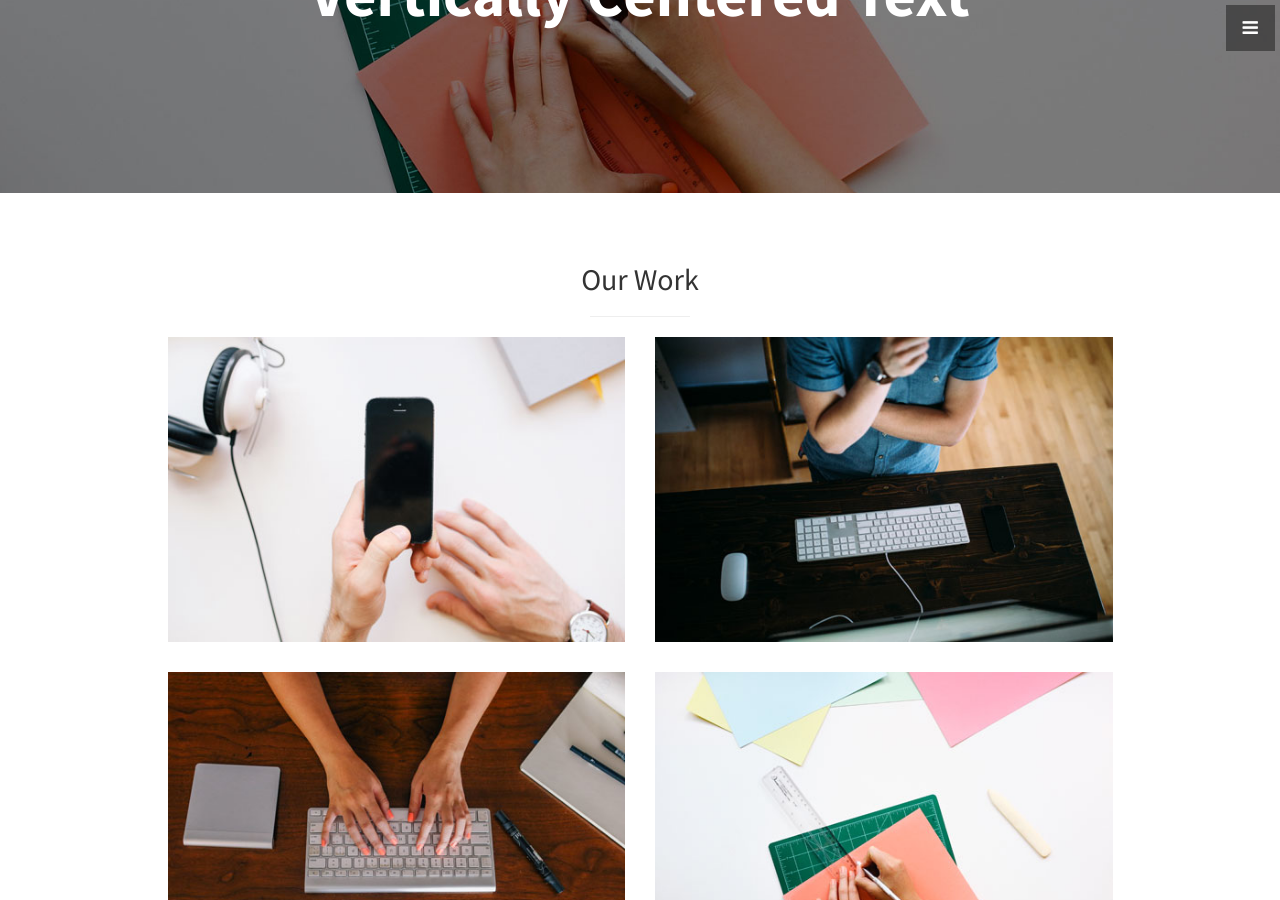
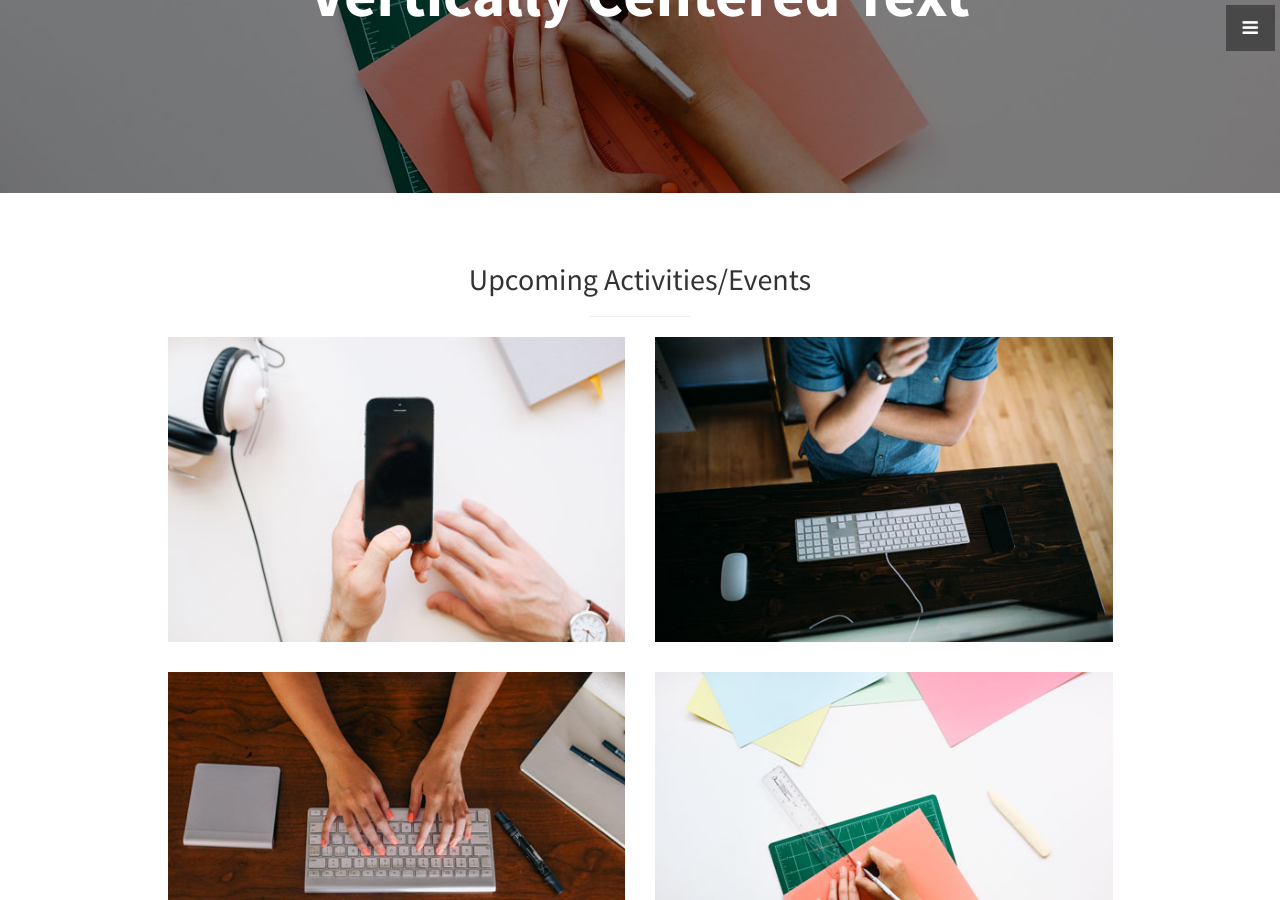
Before and after one commit to volny/stylish-portfolio-jekyll, a Jekyll site: the page built from index.html, in a window 1280 px wide and 900 px high, scrolled down 1779 px. Built offline with Jekyll 4.4.1, drawn with Linux system fonts in a browser that asks for light colours.

Commit message:
Update portfolio.html

```diff
--- a/_includes/portfolio.html
+++ b/_includes/portfolio.html
@@ -2,7 +2,7 @@
   <div class="container">
     <div class="row">
       <div class="col-lg-10 col-lg-offset-1 text-center">
-        <h2>Our Work</h2>
+        <h2>Upcoming Activities/Events</h2>
         <hr class="small">
         <div class="row">
           <div class="col-md-6">
```
